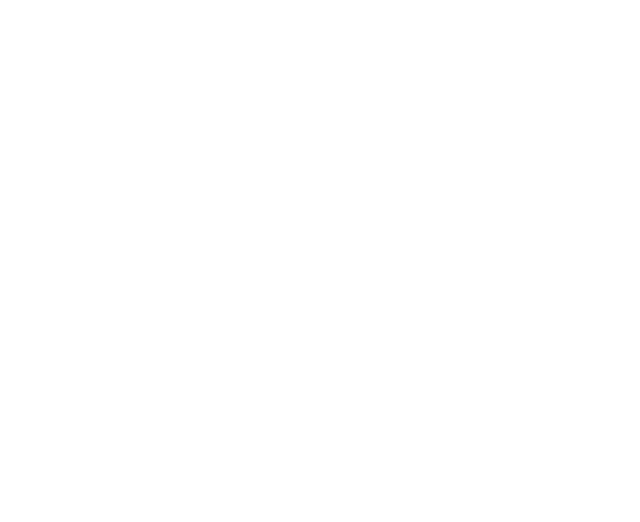
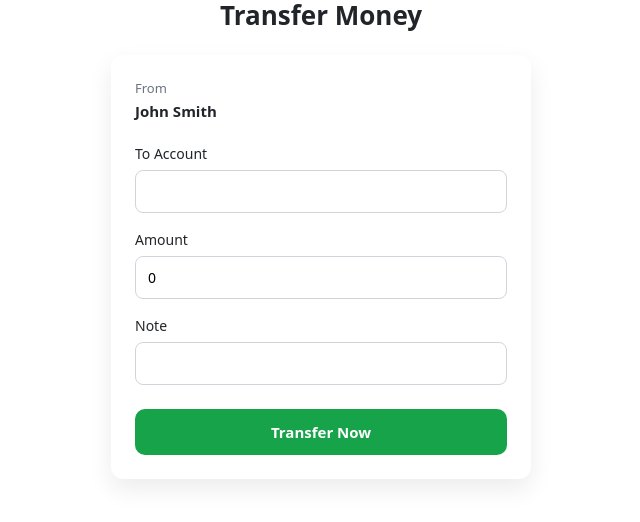
Before and after one commit to Swe-kv04/money-transfer-system, an Angular app in the folder mts/: page /transfer in a window 1280 px wide. Before the commit this address led to /. Shown: the top 522 px of the page, without its empty margins (319-959 px from the left). Built offline with nearby package versions, Linux system fonts and the light colour scheme.

Commit message:
integrated all 4 frontend pages

```diff
--- /dev/null
+++ b/mts/src/app/components/history/history.css
@@ -0,0 +1,55 @@
+.page {
+  display: flex;
+  flex-direction: column;
+  align-items: center;
+  gap: 12px;
+  padding: 24px 16px;
+}
+
+.page-title {
+  font-size: 26px;
+  font-weight: 700;
+  margin-bottom: 24px;
+  text-align: center;
+}
+
+.history-card {
+  display: flex;
+  justify-content: space-between;
+  align-items: center;
+  background: #ffffff;
+  padding: 16px 20px;
+  border-radius: 10px;
+  box-shadow: 0 6px 16px rgba(0, 0, 0, 0.06);
+  width: 500px;
+}
+
+@media (max-width: 560px) {
+  .history-card {
+    width: 100%;
+    max-width: 500px;
+  }
+}
+
+.name {
+  font-size: 15px;
+  font-weight: 600;
+}
+
+.meta {
+  font-size: 12px;
+  color: #6b7280;
+}
+
+.amount {
+  font-size: 16px;
+  font-weight: 700;
+}
+
+.sent {
+  color: #dc2626;
+}
+
+.received {
+  color: #16a34a;
+}
--- /dev/null
+++ b/mts/src/app/components/history/history.html
@@ -0,0 +1,21 @@
+<div class="page">
+  <h1 class="page-title">Transaction History</h1>
+
+  <div class="history-card" *ngFor="let tx of transactions">
+    <div>
+      <div class="name">
+        {{ tx.type === 'sent' ? 'Transfer to' : 'Received from' }}
+        {{ tx.name }}
+      </div>
+      <div class="meta">Today</div>
+    </div>
+
+    <div
+      class="amount"
+      [class.sent]="tx.type === 'sent'"
+      [class.received]="tx.type === 'received'">
+      {{ tx.type === 'sent' ? '-' : '+' }}₹{{ tx.amount }}
+    </div>
+  </div>
+</div>
+``
--- /dev/null
+++ b/mts/src/app/components/history/history.ts
@@ -0,0 +1,16 @@
+import { Component } from '@angular/core';
+
+@Component({
+  selector: 'app-history',
+  standalone: false,
+  templateUrl: './history.html',
+  styleUrl: './history.css',
+})
+export class History {
+   transactions = [
+    { type: 'sent', name: 'Alice Brown', amount: 750 },
+    { type: 'received', name: 'Bob Wilson', amount: 1200 },
+    { type: 'sent', name: 'Mike Chen', amount: 500 }
+  ];
+
+}
--- a/mts/src/app/components/login/login.ts
+++ b/mts/src/app/components/login/login.ts
@@ -2,8 +2,6 @@ import { Component } from '@angular/core';
 import { FormBuilder, Validators } from '@angular/forms';
 import { Router } from '@angular/router';
 import { Auth } from '../../core/services/auth';
-
-
 
 @Component({
   selector: 'app-login',
--- /dev/null
+++ b/mts/src/app/components/transfer/transfer.css
@@ -0,0 +1,66 @@
+.transfer-container {
+  display: flex;
+  flex-direction: column;
+  align-items: center;  /* centers the card horizontally */
+  width: 100%;
+}
+
+.page-title {
+  font-size: 26px;
+  font-weight: 700;
+  margin-bottom: 24px;
+  text-align: center;   /* center title */
+}
+
+.transfer-card {
+  width: 420px;
+  background: #ffffff;
+  padding: 24px;
+  border-radius: 12px;
+  box-shadow: 0 10px 25px rgba(0, 0, 0, 0.08);
+}
+
+/* rest of your existing styles */
+.from {
+  margin-bottom: 20px;
+}
+
+.label {
+  display: block;
+  font-size: 13px;
+  color: #6b7280;
+}
+
+.value {
+  font-size: 15px;
+  font-weight: 600;
+}
+
+label {
+  display: block;
+  margin-top: 16px;
+  font-size: 14px;
+  font-weight: 500;
+}
+
+input {
+  width: 100%;
+  margin-top: 6px;
+  padding: 10px 12px;
+  border-radius: 8px;
+  border: 1px solid #d1d5db;
+  font-size: 14px;
+}
+
+.primary {
+  margin-top: 24px;
+  width: 100%;
+  padding: 12px;
+  border-radius: 10px;
+  border: none;
+  background-color: #16a34a;
+  color: white;
+  font-size: 15px;
+  font-weight: 600;
+  cursor: pointer;
+}
--- /dev/null
+++ b/mts/src/app/components/transfer/transfer.html
@@ -0,0 +1,23 @@
+<div class="transfer-container">
+  <h1 class="page-title">Transfer Money</h1>
+
+  <div class="transfer-card">
+    <div class="from">
+      <span class="label">From</span>
+      <span class="value">{{ fromAccount }}</span>
+    </div>
+
+    <label>To Account</label>
+    <input type="text" [(ngModel)]="toAccount" />
+
+    <label>Amount</label>
+    <input type="number" [(ngModel)]="amount" />
+
+    <label>Note</label>
+    <input type="text" [(ngModel)]="note" />
+
+    <button class="primary" (click)="transferMoney()">
+      Transfer Now
+    </button>
+  </div>
+</div>
--- /dev/null
+++ b/mts/src/app/components/transfer/transfer.ts
@@ -0,0 +1,20 @@
+
+import { Component } from '@angular/core';
+
+@Component({
+  selector: 'app-transfer',
+  standalone: false,
+  templateUrl: './transfer.html',
+  styleUrl: './transfer.css',
+})
+export class Transfer {
+
+  fromAccount = 'John Smith';
+  toAccount = '';
+  amount = 0;
+  note = '';
+
+  transferMoney() {
+    alert(`Transferred ₹${this.amount} to ${this.toAccount}`);
+  }
+}
```
Also changed, not shown: mts/src/app/app-module.ts (+9 -2 lines), mts/src/app/app-routing-module.ts (+7 -1 lines), mts/src/app/components/login/login.css (+4 -8 lines), mts/src/app/components/login/login.html (+0 -12 lines), 2 other files (tests, documents, lock files or other folders).
